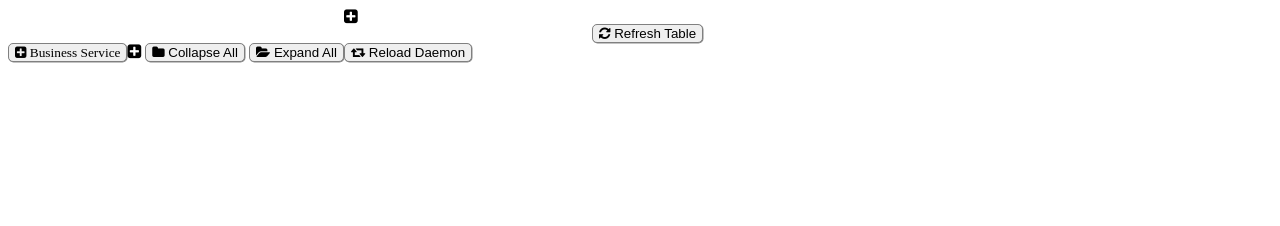
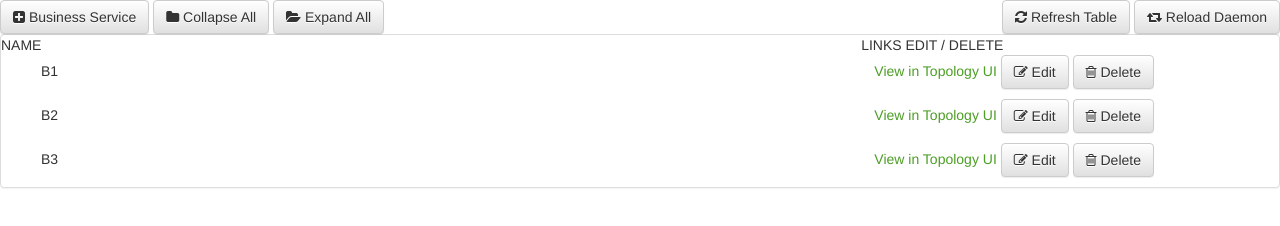
Before and after one commit to marybethclark/bsm-admin-ui, a plain HTML site: page index.html in a window 1280 px wide. Drawn offline with nearby package versions, Linux system fonts and the light colour scheme.

Commit message:
add bootstrap cdn - MUCH easier

```diff
--- a/assets/styles.css
+++ b/assets/styles.css
@@ -1,10 +1,3 @@
-/*#container{
-  width:100%;
-  height: 300px;
-  background-color: white;
-  border: solid grey;
-  border-width: 1px;
-}*/
 
 .btn-group-left{
     display: inline;
@@ -12,7 +5,8 @@
 
 .btn-group-right{
   display: inline;
-  margin-left: 95%;
+  float: right;
+
 }
 
 .btn{
@@ -20,7 +14,6 @@
   border: solid grey;
   border-width: 1px;
   border-radius: 5px;
-
 }
 
 .button-caption{
@@ -30,3 +23,49 @@
   font-weight: bold;
   line-height: 16px;
 }
+
+#panel-heading-name{
+  display:inline-block;
+  width:67%;
+}
+
+#panel-heading-links{
+  display:inline-block;
+
+}
+
+#panel-heading-editDelete{
+  display:inline-block;
+  /*text-align: right;*/
+
+
+}
+
+#name{
+  list-style: none;
+  display:inline-block;
+  width:67%;
+}
+
+#links{
+  list-style: none;
+  display:inline-block;
+  color:green;
+}
+
+a:link {
+
+color:#4C9E25;
+}
+a:visited {
+color: #64D331;
+}
+a:hover {
+color: #64D331;
+}
+
+
+#edit-delete{
+  list-style: none;
+  display:inline-block;
+}
--- a/index.html
+++ b/index.html
@@ -10,10 +10,18 @@
   </title>
     <link rel="stylesheet" href="assets/styles.css">
     <link rel="stylesheet" href="https://cdnjs.cloudflare.com/ajax/libs/font-awesome/4.6.3/css/font-awesome.min.css">
+    <!-- Latest compiled and minified CSS -->
+<link rel="stylesheet" href="https://maxcdn.bootstrapcdn.com/bootstrap/3.3.7/css/bootstrap.min.css" integrity="sha384-BVYiiSIFeK1dGmJRAkycuHAHRg32OmUcww7on3RYdg4Va+PmSTsz/K68vbdEjh4u" crossorigin="anonymous">
+
+<!-- Optional theme -->
+<link rel="stylesheet" href="https://maxcdn.bootstrapcdn.com/bootstrap/3.3.7/css/bootstrap-theme.min.css" integrity="sha384-rHyoN1iRsVXV4nD0JutlnGaslCJuC7uwjduW9SVrLvRYooPp2bWYgmgJQIXwl/Sp" crossorigin="anonymous">
+
+<!-- Latest compiled and minified JavaScript -->
+<script src="https://maxcdn.bootstrapcdn.com/bootstrap/3.3.7/js/bootstrap.min.js" integrity="sha384-Tc5IQib027qvyjSMfHjOMaLkfuWVxZxUPnCJA7l2mCWNIpG9mGCD8wGNIcPD7Txa" crossorigin="anonymous"></script>
   </head>
   <body>
     <div class="btn-group-left" role="group" aria-label="...">
-      <button type="button" class="btn btn-default"><i class="fa fa-plus-square" aria-hidden="true">  Business Service</button>
+      <button type="button" class="btn btn-default"><i class="fa fa-plus-square" aria-hidden="true"></i> Business Service</button>
         <!-- Why are extra fa-plus-squares showing on page?? -->
 
       <button type="button" class="btn btn-default"><i class="fa fa-folder" aria-hidden="true"></i> Collapse All</button>
@@ -26,6 +34,42 @@
       <button type="button" class="btn btn-default"><i class="fa fa-retweet" aria-hidden="true"></i> Reload Daemon</button>
 </div>
 
+<div class="panel panel-default">
+  <!-- Default panel contents -->
+  <!-- <div class="panel-heading">Name</div> -->
+  <div id="panel-heading-name">NAME</div>
+  <div id="panel-heading-links">LINKS</div>
+  <div id="panel-heading-editDelete">EDIT / DELETE</div>
+  <!-- Table -->
+  <table class="table">
+    <ul class="">
+      <li id="name">B1</li>
+
+      <li id="links"><a href=# target="_blank"><span>View in Topology UI</span></a></li>
+      <!-- Is span necessary in these list items? -->
+      <li id="edit-delete"><button type="button" class="btn btn-default"><i class="fa fa-pencil-square-o" aria-hidden="true"></i> Edit</button></li>
+      <li id="edit-delete"><button type="button" class="btn btn-default"><i class="fa fa-trash-o" aria-hidden="true"></i> Delete</button></li>
+    </ul>
+
+    <ul class="">
+      <li id="name">B2</li>
+
+      <li id="links"><a href=# target="_blank"><span>View in Topology UI</span></a></li>
+      <!-- Is span necessary in these list items? -->
+      <li id="edit-delete"><button type="button" class="btn btn-default"><i class="fa fa-pencil-square-o" aria-hidden="true"></i> Edit</button></li>
+      <li id="edit-delete"><button type="button" class="btn btn-default"><i class="fa fa-trash-o" aria-hidden="true"></i> Delete</button></li>
+    </ul>
+
+    <ul class="">
+      <li id="name">B3</li>
+
+      <li id="links"><a class="view-in-topo" href=# target="_blank"><span>View in Topology UI</span></a></li>
+      <!-- Is span necessary in these list items? -->
+      <li id="edit-delete"><button type="button" class="btn btn-default"><i class="fa fa-pencil-square-o" aria-hidden="true"></i> Edit</button></li>
+      <li id="edit-delete"><button type="button" class="btn btn-default"><i class="fa fa-trash-o" aria-hidden="true"></i> Delete</button></li>
+    </ul>
+  </table>
+</div>
 
 
   </body>
```
